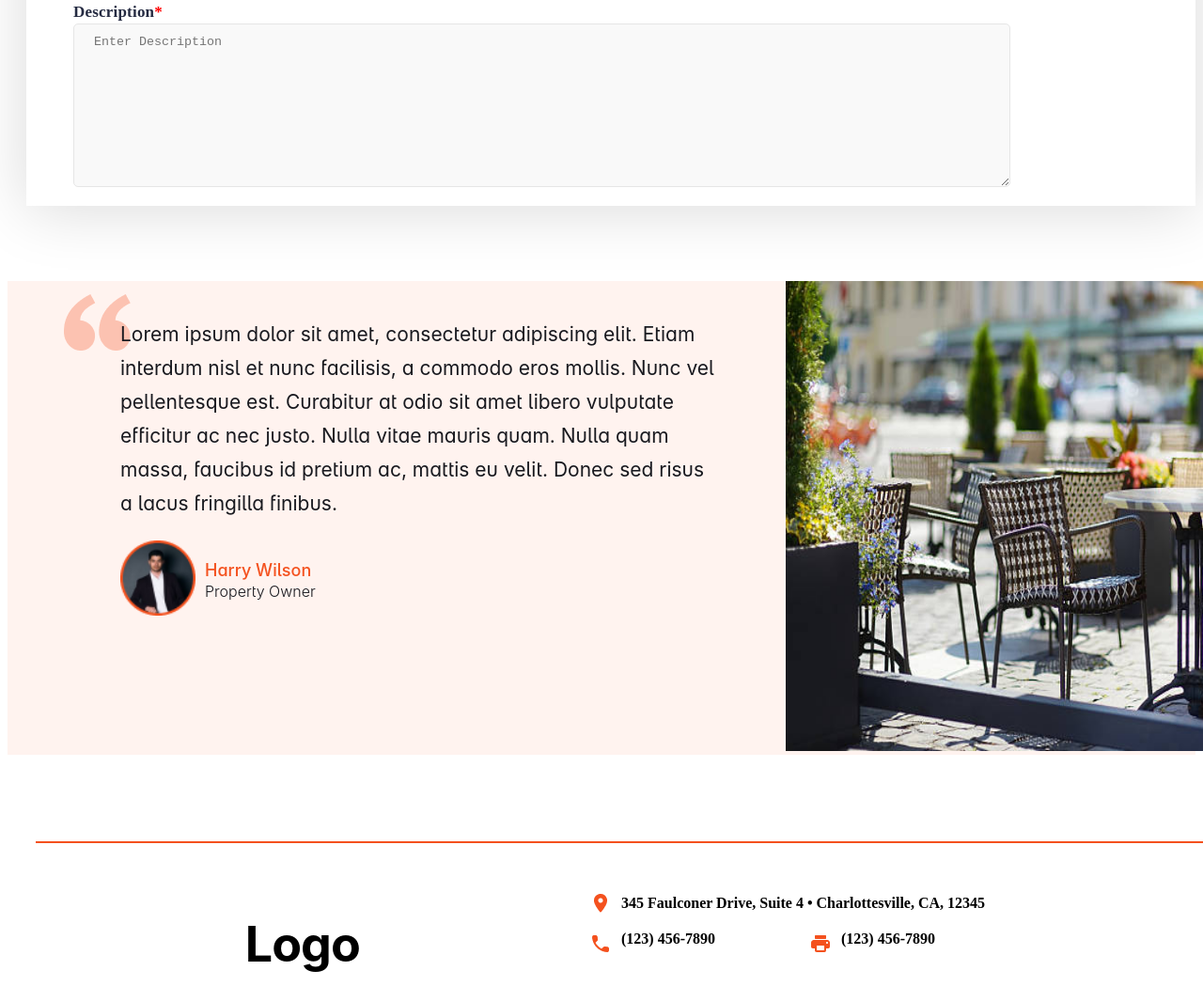
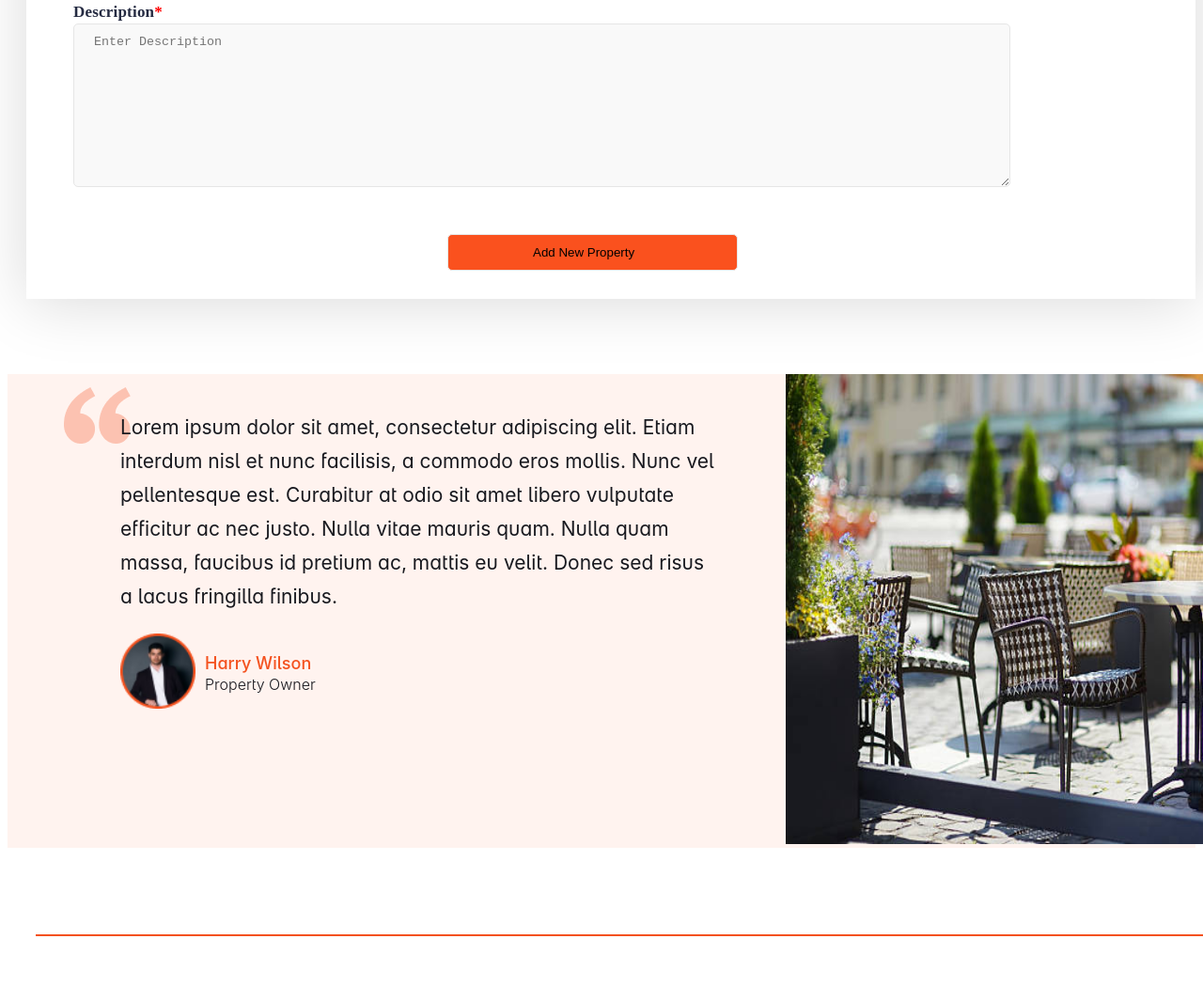
Before and after one commit to omah-hub/Home-Rentals, a plain HTML site: page client/index.html in a window 1280 px wide. Shown: the part 3761-4810 px from the top of the page at 94% size. Drawn offline with nearby package versions, Linux system fonts and the light colour scheme.

Commit message:
correction made

```diff
--- a/client/index.html
+++ b/client/index.html
@@ -376,10 +376,14 @@ most desire.</pre>
               <label for>Description<span style="color: red;">*</span></label>
               <textarea placeholder="Enter Description" required></textarea>
             </div>
+            <input type="submit" value="Add New Property" style="margin-left: 100%; margin-top: 30px; margin-bottom: 30px; background-color: #FA511E; padding-left: 90px;">
+
+
+          </form>
             <!-- <label for="image">Upload Photo:</label>
             <input type="file" name="image" id="image" accept="image/*"></br>
-            Additional form fields if needed
-            <input type="submit" value="Add New Property" style="margin-left: 100%; margin-top: 30px; margin-bottom: 30px; background-color: #FA511E; padding-left: 90px;">
+           <input type="submit" value="Add New Property" style="margin-left: 100%; margin-top: 30px; margin-bottom: 30px; background-color: #FA511E; padding-left: 90px;">  Additional form fields if needed
+
 
           </form>
           <script src="./scripts/upload.js"></script> -->
```
